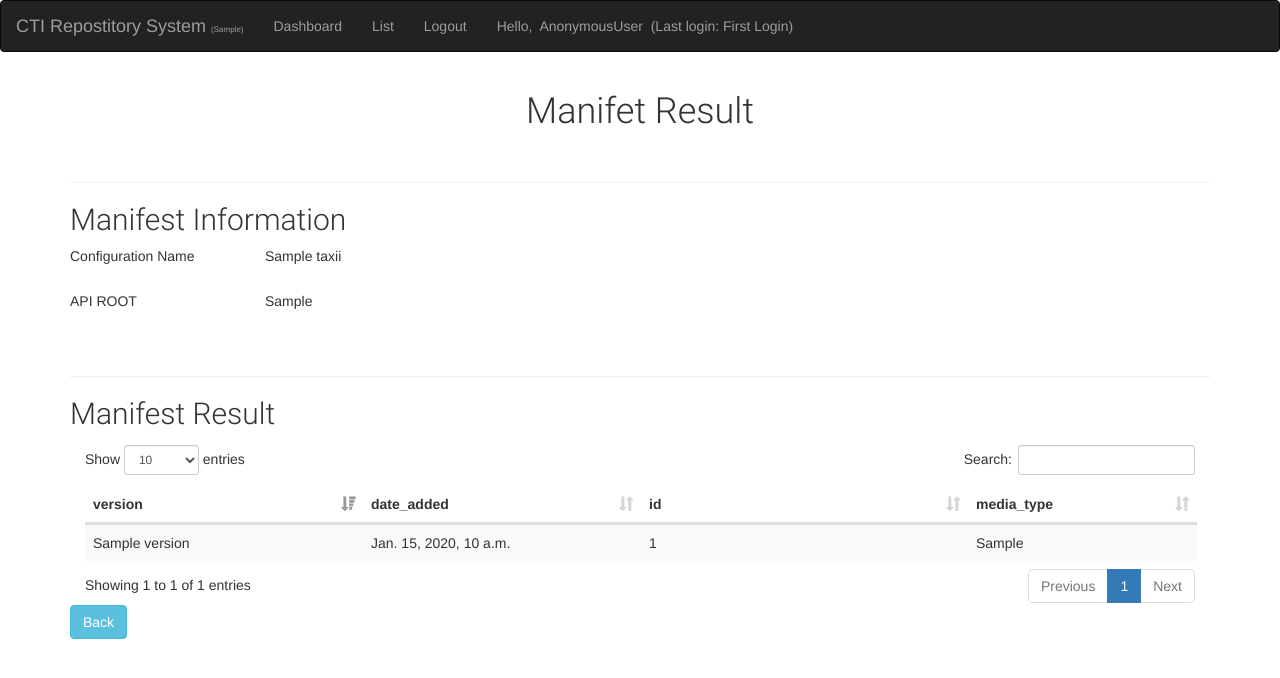
After one commit to s-tip/stip-rs, a Django app: template src/ctirs/poll/templates/manifest.html in a window 1280 px wide. The commit adds this page. Shown: the top 678 px of the page. Run offline with Django 3.2, Linux system fonts and the light colour scheme; the template is opened without the code that fills it: most values are stand-ins (such as "Sample title", 1, 10 or a date in 2020); some libraries are stand-ins or nearby versions.

Commit message:
Support to get manifest objects

```diff
--- /dev/null
+++ b/src/ctirs/poll/templates/manifest.html
@@ -0,0 +1,92 @@
+{% include 'header.html' %}
+<head>
+<!--  for DataTable -->
+<link href="/static/datatable/css/dataTables.bootstrap.min.css" rel="stylesheet">
+<script type="text/javascript" src="/static/datatable/js/jquery.dataTables.min.js"></script>
+<script type="text/javascript" src="/static/datatable/js/dataTables.bootstrap.min.js"></script>
+<!--  for manifest -->
+<link href="/static/ctirs/css/manifest.css" rel="stylesheet">
+<script type="text/javascript" src="/static/ctirs/js/manifest.js"></script>
+</head>
+<body>
+{% include 'nav_header.html' %}
+<form  id="poll-detail" action="/poll/{{taxii.id}}" method="GET">
+<div class="container">
+    <br/>
+    <h1>Manifet Result</h1>
+    <br/>
+    <hr/>
+    <h2>Manifest Information</h2>
+    <div class="form-group">
+        <div class="row">
+            <div class="col-xs-2">
+                Configuration Name
+            </div>
+            <div class="col-xs-4">
+            	<p>{{ taxii.name }}</p>
+            </div>
+        </div> <!-- <div class="row">-->
+    </div><!-- <div class="form-group"> -->
+    <div class="form-group">
+        <div class="row">
+            <div class="col-xs-2">
+                API ROOT
+            </div>
+            <div class="col-xs-4">
+            	<p>{{ taxii.api_root }}</p>
+            </div>
+        </div> <!-- <div class="row">-->
+    </div><!-- <div class="form-group"> -->
+    <br/>
+    <hr/>
+    <h2>Manifest Result</h2>
+    <div class="form-group">
+    <p id="error-msg">{{ error_msg |default:'' }}</p>
+    <p id="info-msg">{{ info_msg |default:'' }}</p>
+    </div>
+    <div class="col-lg-12">
+        <table class="table table-striped table-hover" id="manifest-table" style="table-layout: fixed;">
+        <thead>
+            <tr>
+                <th>
+                    version
+                </th>
+                <th>
+                    date_added
+                </th>
+                <th>
+                    id
+                </th>
+                <th>
+                    media_type
+                </th>
+            </tr>
+        </thead>
+        <tbody>
+            {% for item in manifest %}
+            <tr>
+                <td>
+                    {{ item.version }}
+                </td>
+                <td>
+                    {{ item.date_added }}
+                </td>
+                <td>
+                    {{ item.id }}
+                </td>
+                <td>
+                    {{  item.media_type }}
+                </td>
+            </tr>
+            {% endfor %}
+        </tbody>
+    </table>
+    <div class="form-group">
+        <div class="row">
+            <button type="button" id="manifest-back" class="btn btn-info" data-taxii-id="{{taxii.id}}" data-protocol-version="{{taxii.protocol_version}}">Back</button>
+        </div> <!-- <div class="row">-->
+    </div><!-- <div class="form-group"> -->
+</div> <!--  <div class="container"> -->
+</form>
+</body>
+</html>
--- /dev/null
+++ b/src/static/ctirs/css/manifest.css
@@ -0,0 +1,23 @@
+h1,h2{
+    font-family: 'Roboto', sans-serif;
+    -webkit-font-smoothing: antialiased;
+}
+
+h1{
+    text-align: center;
+}
+
+#error-msg,#info-msg{
+    font-family: 'Roboto', sans-serif;
+    -webkit-font-smoothing: antialiased;
+    font-size: large;
+    color: #ff0000;
+}
+
+#error-msg{
+    color: #ff0000;
+}
+
+#info-msg{
+    color: #0000ff;
+}
--- /dev/null
+++ b/src/static/ctirs/js/manifest.js
@@ -0,0 +1,31 @@
+$(function(){
+    const table = $('#manifest-table').DataTable({
+        searching: true,
+        paging: true,
+        info: true,
+        order: [[0,'desc']],
+        columns:[
+        	{width:'25%'},	//version
+        	{width:'25%'},	//date_added
+        	{width:'30%'},	//id
+        	{width:'20%'},	//media_type
+        ],
+        columnDefs:[
+            {targets:0,orderable:true},
+            {targets:1,orderable:true},
+            {targets:2,orderable:true},
+            {targets:3,orderable:true},
+        ]
+    })
+
+    $(document).on('click','#manifest-back',function(){
+        const f = $('#poll-detail')
+        const protocol_version = $(this).data('protocol-version');
+        const elem = document.createElement('input');
+        elem.type = 'hidden';
+        elem.name = 'protocol_version';
+        elem.value = protocol_version;
+        f.append(elem);
+        f.submit();
+    })
+})
```
Also changed, not shown: src/ctirs/core/taxii/taxii.py (+13 -1 lines), src/ctirs/core/taxii/taxii20.py (+42 -5 lines), src/ctirs/poll/templates/poll_detail.html (+12 -0 lines), src/ctirs/poll/views.py (+22 -2 lines).
